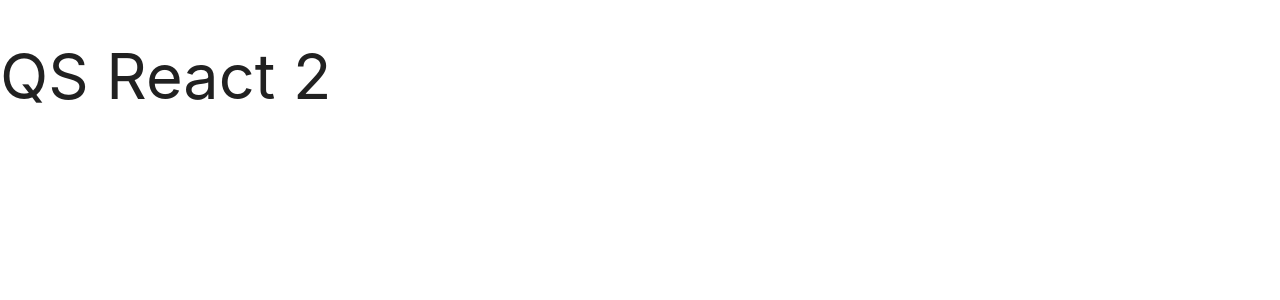
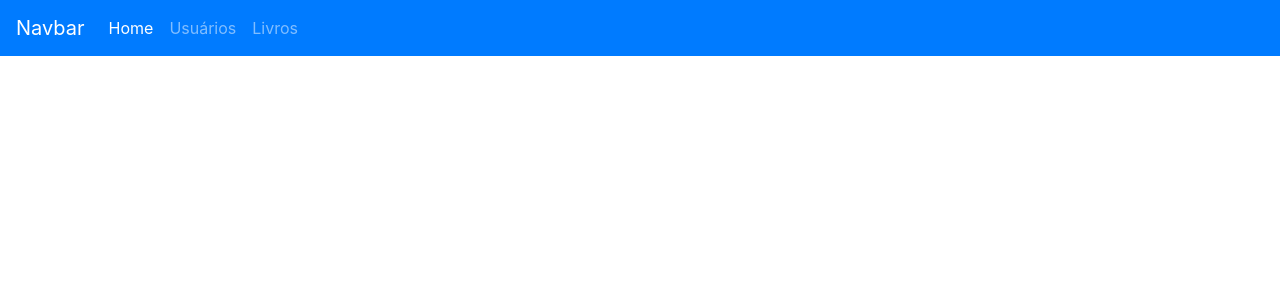
Before and after one commit to RafaelDiasSilveira/qs-react, a React app: page / in a window 1280 px wide. Shown: the top 300 px of the page. Built offline with nearby package versions, Linux system fonts and the light colour scheme.

Commit message:
Criado navbar com os links já funcionando.

```diff
--- a/public/index.html
+++ b/public/index.html
@@ -5,7 +5,12 @@
     <meta charset="UTF-8">
     <meta name="viewport" content="width=device-width, initial-scale=1.0">
     <meta http-equiv="X-UA-Compatible" content="ie=edge">
-    <link rel="stylesheet" href="https://cdnjs.cloudflare.com/ajax/libs/materialize/1.0.0-beta/css/materialize.min.css">
+    <link
+      rel="stylesheet"
+      href="https://stackpath.bootstrapcdn.com/bootstrap/4.1.1/css/bootstrap.min.css"
+      integrity="sha384-WskhaSGFgHYWDcbwN70/dfYBj47jz9qbsMId/iRN3ewGhXQFZCSftd1LZCfmhktB"
+      crossorigin="anonymous"
+    >
     <title>QS React</title>
 
 </head>
--- a/src/app.jsx
+++ b/src/app.jsx
@@ -1,11 +1,15 @@
 import React from 'react';
 import ReactDOM from 'react-dom';
+
+import 'normalize.css/normalize.css';
+
+import AppRouter from './routes/AppRouter';
 
 const root = document.getElementById('app');
 
 const jsx = (
   <div>
-    <h1>QS React 2</h1>
+    <AppRouter />
   </div>
 );
 
--- a/src/routes/AppRouter.jsx
+++ b/src/routes/AppRouter.jsx
@@ -1,11 +1,12 @@
 import React from 'react';
-import { BrowserRouter, Route, Switch } from 'react-router-dom';
+import { BrowserRouter } from 'react-router-dom';
+
+import Header from '../template/Header';
 
 const AppRouter = () => (
   <BrowserRouter>
     <div>
-      <Switch>
-      </Switch>
+      <Header />
     </div>
   </BrowserRouter>
 );
--- /dev/null
+++ b/src/template/Header.jsx
@@ -0,0 +1,37 @@
+import React from 'react';
+import { NavLink } from 'react-router-dom';
+
+const Header = () => (
+  <nav className="navbar navbar-expand-lg navbar-dark bg-primary">
+    <a className="navbar-brand" href="/">Navbar </a>
+
+    <button
+      className="navbar-toggler"
+      type="button"
+      data-toggle="collapse"
+      data-target="#navbarText"
+      aria-controls="navbarText"
+      aria-expanded="false"
+      aria-label="Toggle navigation"
+    >
+      <span className="navbar-toggler-icon" />
+    </button>
+
+    <div className="collapse navbar-collapse" id="navbarText">
+
+      <ul className="navbar-nav mr-auto">
+        <li activeClassName="active">
+          <NavLink className="nav-link" to="/" exact>Home</NavLink>
+        </li>
+        <li activeClassName="active">
+          <NavLink className="nav-link" to="/users" exact>Usuários</NavLink>
+        </li>
+        <li activeClassName="active">
+          <NavLink className="nav-link" to="/books" exact>Livros</NavLink>
+        </li>
+      </ul>
+    </div>
+  </nav>
+);
+
+export default Header;
```
Also changed, not shown: src/template/SearchForm.jsx (added).
